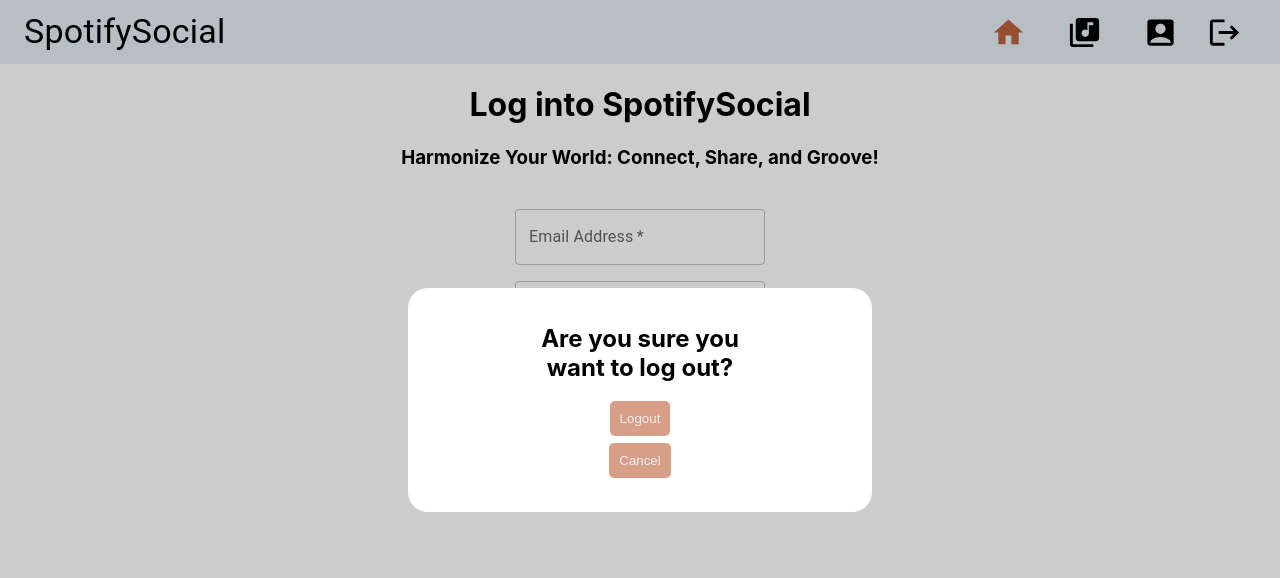
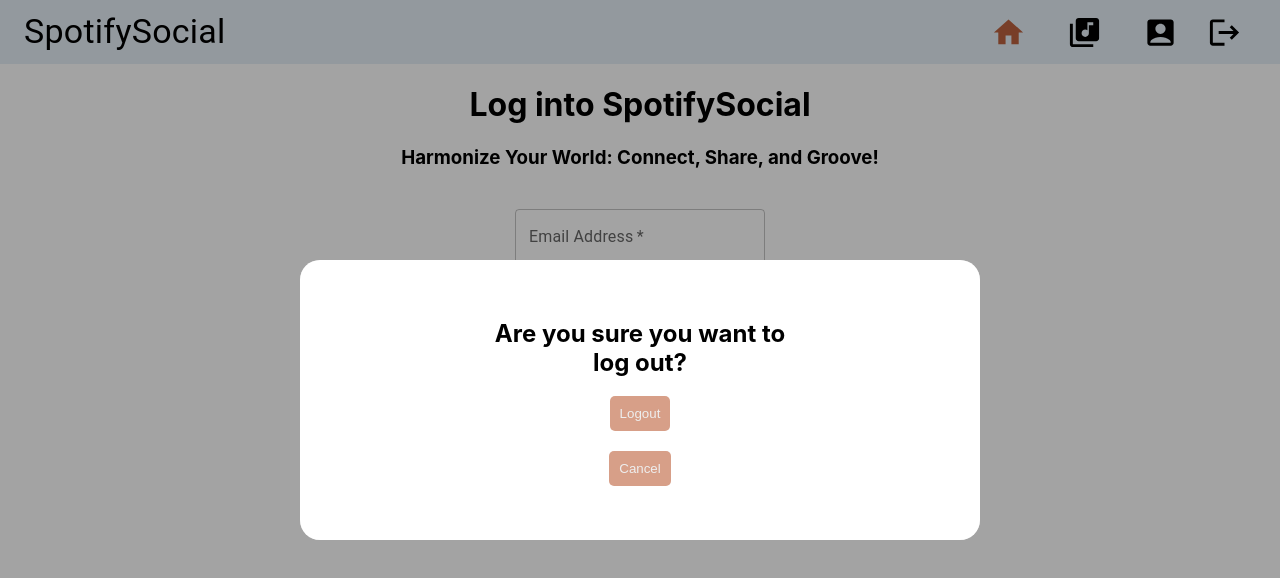
Before and after one commit to jrp9pte/ForgeSpotifyClone, a React (Create React App) app in the folder frontend/: page / in a window 1280 px wide. Both pictures are taken after a click on the button 1224 px from the left and 32 px from the top of the page. Shown: the top 578 px of the page. Built offline with nearby package versions, Linux system fonts and the light colour scheme.

Commit message:
fixed popup and styling on logout

```diff
--- a/frontend/src/Components/Logout/Popup.css
+++ b/frontend/src/Components/Logout/Popup.css
@@ -11,9 +11,9 @@
 }
 .popup-inner{
     position: relative;
-    padding: 32px;
+    padding: 20px;
     width: 50%;
-    max-width: 400px;
+    max-width: 640px;
     background-color: #FFF;
     border-radius: 20px;
 }
@@ -25,7 +25,7 @@
     flex-direction: column;
     align-items: center;
     justify-content: center;
-    height: 20%;
+    height: 30%;
   }
 
 
@@ -51,6 +51,7 @@
     border: none;
     border-radius: 5px;
     padding: 10px;
+    margin-bottom: 10px;
     background-color: rgb( 215, 159, 136);
     color: #eee;
     cursor: pointer;
--- a/frontend/src/Components/Navigation/NavigationBar.jsx
+++ b/frontend/src/Components/Navigation/NavigationBar.jsx
@@ -106,7 +106,7 @@
 
   useEffect(() => {
     const handleResize = () => {
-      setIsMobile(window.innerWidth <= 768);
+      setIsMobile(window.innerWidth < 768);
     };
 
     window.addEventListener("resize", handleResize);
@@ -219,14 +219,28 @@
                 fontSize="large"
               />
             </ListItem>
-            <ListItem button component={RouterLink} to="/">
-              <StyledLogoutIcon
-                className={location.pathname === "/profile" ? "active" : ""}
-                fontSize="large"
-              />
+            <ListItem
+              style={{ paddingLeft: 6 }}
+              button
+              component={RouterLink}
+              to="/"
+            >
+              <Button onClick={confirmationLogout} color="inherit">
+                <StyledLogoutIcon fontSize="large" />
+              </Button>
             </ListItem>
           </List>
         </Drawer>
+        <Popups trigger={buttonPopup} setTrigger={setButtonPopup}>
+          <div className="popup-inner">
+            <h2 style={{ color: "black", textAlign: "center" }}>
+              Are you sure you want to log out?
+            </h2>
+            <button className="logout-btn" onClick={finalLogout}>
+              Logout
+            </button>
+          </div>
+        </Popups>
       </AppBar>
       <Toolbar />
     </>
```
